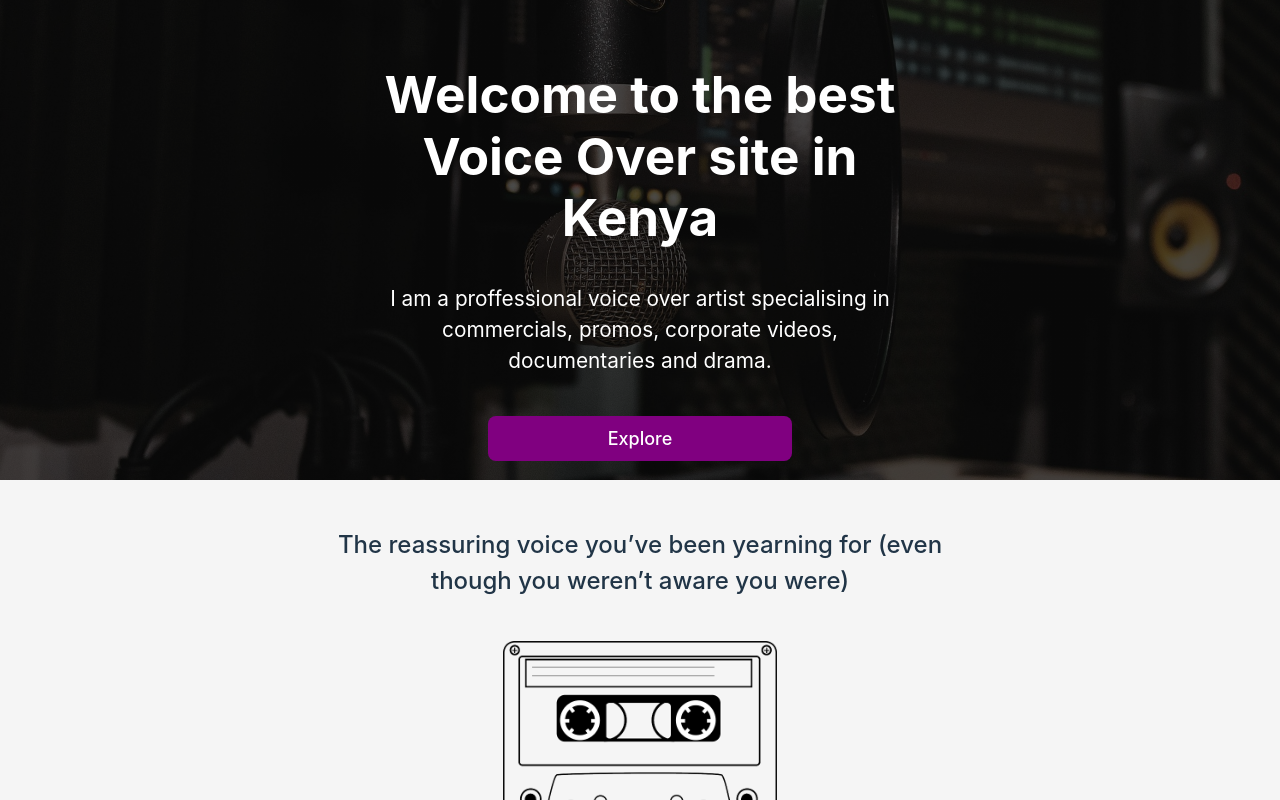
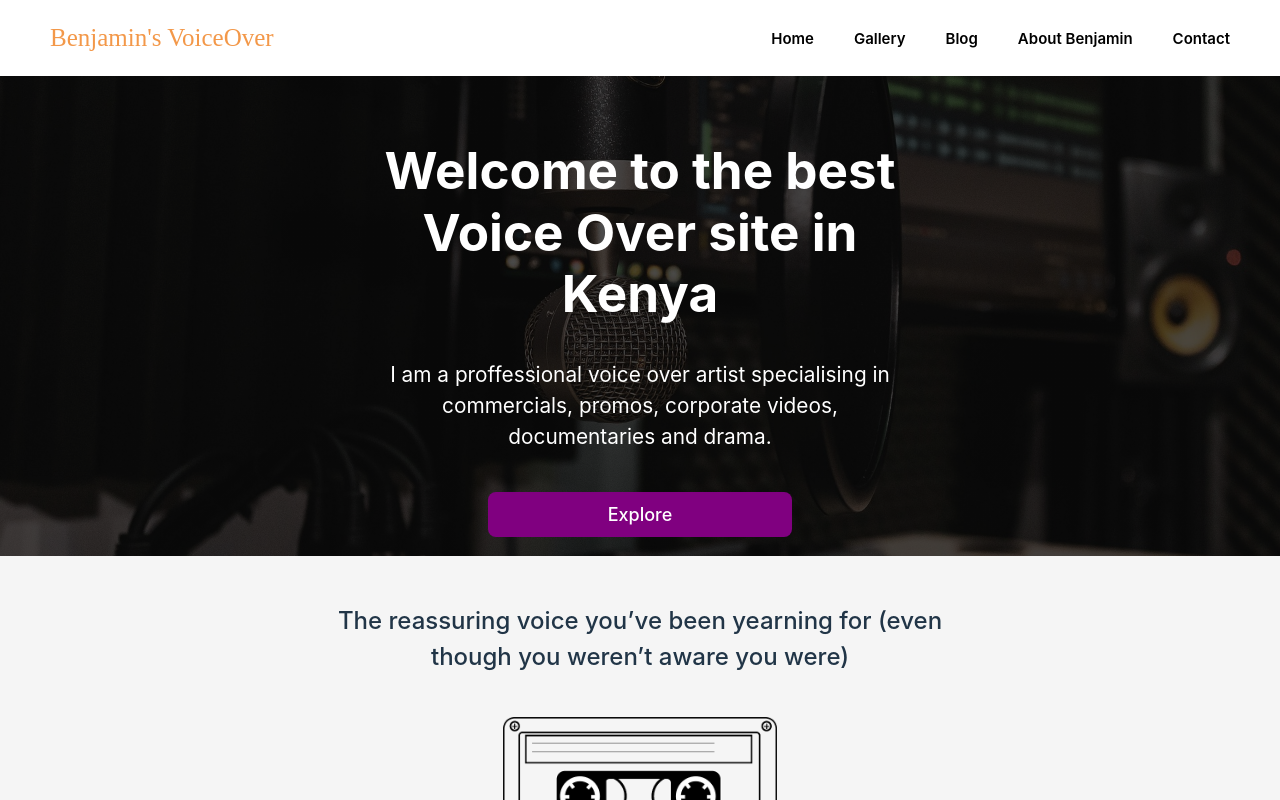
Before and after one commit to samuelkaranja/voiceover-React, a React (Vite) app: page / in a window 1280 px wide. Shown: the top 800 px of the page. Built offline with nearby package versions, Linux system fonts and the light colour scheme.

Commit message:
Created and implemented a NavBar Component

```diff
--- a/package.json
+++ b/package.json
@@ -18,6 +18,7 @@
     "react-icons": "^5.4.0",
     "react-multi-carousel": "^2.8.5",
     "react-player": "^2.16.0",
+    "react-responsive": "^10.0.0",
     "react-router-dom": "^7.0.2",
     "react-tabs": "^6.1.0"
   },
--- a/src/App.jsx
+++ b/src/App.jsx
@@ -1,5 +1,4 @@
-//import NavBar from "./components/Navigation/NavBar";
-//import { Footer } from "./components";
+import { Footer, NavBar } from "./components";
 import { About, Blog, BlogDetails, Contact, Gallery, Home } from "./pages";
 import { BrowserRouter, Routes, Route } from "react-router-dom";
 
@@ -7,7 +6,7 @@ function App() {
   return (
     <>
       <BrowserRouter>
-        {/* <NavBar /> */}
+        <NavBar />
         <Routes>
           <Route path="/" element={<Home />} />
           <Route path="/gallery" element={<Gallery />} />
--- a/src/components/Footer/footer.css
+++ b/src/components/Footer/footer.css
@@ -1,6 +1,9 @@
 .footer {
+  bottom: 0;
+  width: 100%;
   background-color: #222;
   color: #fff;
   padding: 20px 0;
   text-align: center;
+  margin-top: 70px;
 }
--- a/src/components/Navigation/NavBar.jsx
+++ b/src/components/Navigation/NavBar.jsx
@@ -1,7 +1,92 @@
+import { useState } from "react";
 import "./navbar.css";
+import { NavLink } from "react-router-dom";
+import { IoClose, IoMenu } from "react-icons/io5";
 
 const NavBar = () => {
-  return <div>NavBar</div>;
+  const [showMenu, setShowMenu] = useState(false);
+
+  const toggleMenu = () => {
+    setShowMenu(!showMenu);
+  };
+
+  const closeMenuOnMobile = () => {
+    if (window.innerWidth <= 1150) {
+      setShowMenu(false);
+    }
+  };
+
+  return (
+    <div>
+      <header className="header">
+        <nav className="nav container">
+          <NavLink to="/" className="nav__logo">
+            Benjamin's VoiceOver
+          </NavLink>
+
+          <div
+            className={`nav__menu ${showMenu ? "show-menu" : ""}`}
+            id="nav-menu"
+          >
+            <ul className="nav__list">
+              <li className="nav__item">
+                <NavLink
+                  to="/"
+                  className="nav__link"
+                  onClick={closeMenuOnMobile}
+                >
+                  Home
+                </NavLink>
+              </li>
+              <li className="nav__item">
+                <NavLink
+                  to="/gallery"
+                  className="nav__link"
+                  onClick={closeMenuOnMobile}
+                >
+                  Gallery
+                </NavLink>
+              </li>
+              <li className="nav__item">
+                <NavLink
+                  to="/blog"
+                  className="nav__link"
+                  onClick={closeMenuOnMobile}
+                >
+                  Blog
+                </NavLink>
+              </li>
+              <li className="nav__item">
+                <NavLink
+                  to="/about-Me"
+                  className="nav__link"
+                  onClick={closeMenuOnMobile}
+                >
+                  About Benjamin
+                </NavLink>
+              </li>
+              <li className="nav__item">
+                <NavLink
+                  to="/contact"
+                  className="nav__link"
+                  onClick={closeMenuOnMobile}
+                >
+                  Contact
+                </NavLink>
+              </li>
+            </ul>
+            <div className="nav__close" id="nav-close" onClick={toggleMenu}>
+              <IoClose />
+            </div>
+          </div>
+
+          <div className="nav__toggle" id="nav-toggle" onClick={toggleMenu}>
+            <IoMenu />
+          </div>
+        </nav>
+      </header>
+    </div>
+  );
 };
 
 export default NavBar;
--- a/src/components/Navigation/navbar.css
+++ b/src/components/Navigation/navbar.css
@@ -0,0 +1,98 @@
+.header {
+  position: relative;
+  width: 100%;
+  top: 0;
+  left: 0;
+  background-color: transparent;
+  z-index: var(--z-fixed);
+}
+
+.nav {
+  display: flex;
+  align-items: center;
+  justify-content: space-between;
+  position: relative;
+  height: var(--header-height);
+  padding: 18px 50px;
+}
+
+.nav__logo {
+  color: var(--first-color);
+  transition: color 0.4s;
+  font-size: 25px;
+  font-family: italic;
+}
+
+.nav__toggle,
+.nav__close {
+  font-size: 1.5rem;
+  color: var(--title-color);
+  cursor: pointer;
+}
+
+.nav__cta {
+  background-color: var(--first-color);
+  color: var(--title-color);
+  border: none;
+  border-radius: 4px;
+  cursor: pointer;
+  transition: background-color 0.3s ease;
+  padding: 0.75rem 1.5rem;
+}
+.nav__list {
+  display: flex;
+  flex-direction: row;
+  gap: 30px;
+}
+
+.nav__link {
+  color: #000;
+  font-size: 15px;
+  font-weight: var(--font-semi-bold);
+  transition: color 0.4s;
+}
+
+.nav__link:hover {
+  color: var(--first-color);
+  text-decoration: underline;
+}
+
+.nav__close {
+  position: absolute;
+  top: 1rem;
+  right: 1.5rem;
+}
+
+.show-menu {
+  right: 0;
+}
+
+@media screen and (max-width: 1150px) {
+  .nav__menu {
+    position: fixed;
+    top: 0;
+    right: -100%;
+    background-color: hsla(0, 0%, 6%, 0.2);
+    backdrop-filter: blur(16px);
+    -webkit-backdrop-filter: blur(16px);
+    width: 80%;
+    height: 100%;
+    padding: 6rem 3rem 0;
+    transition: right 0.4s;
+  }
+}
+
+@media screen and (min-width: 1150px) {
+  .nav {
+    height: 5vh;
+  }
+  .nav__toggle,
+  .nav__close {
+    display: none;
+  }
+
+  .nav__list {
+    flex-direction: row;
+    column-gap: 2.5rem;
+  }
+}
--- a/src/components/index.js
+++ b/src/components/index.js
@@ -1,3 +1,4 @@
+export { default as NavBar } from "./Navigation/NavBar";
 export { default as Banner } from "./Banner/Banner";
 export { default as Intro } from "./Introduction/Intro";
 export { default as Artist } from "./Artist/Artist";
--- a/src/index.css
+++ b/src/index.css
@@ -11,6 +11,19 @@
   text-rendering: optimizeLegibility;
   -webkit-font-smoothing: antialiased;
   -moz-osx-font-smoothing: grayscale;
+
+  --header-height: 3.5rem;
+  --first-color: hsl(28, 88%, 62%);
+  --title-color: hsl(0, 0%, 95%);
+  --text-color: hsl(0, 0%, 75%);
+  --body-color: hsl(0, 0%, 6%);
+  --body-font: "Montserrat", sans-serif;
+  --second-font: "Dancing Script", cursive;
+  --h2-font-size: 1.25rem;
+  --small-font-size: 0.813rem;
+  --font-semi-bold: 600;
+  --z-tooltip: 10;
+  --z-fixed: 100;
 }
 
 a {
@@ -29,6 +42,14 @@ body {
   place-items: center;
   min-width: 320px;
   min-height: 100vh; */
+}
+
+ul {
+  list-style: none;
+}
+
+a {
+  text-decoration: none;
 }
 
 h1 {
```
Also changed, not shown: 1 other file (tests, documents, lock files or other folders).
